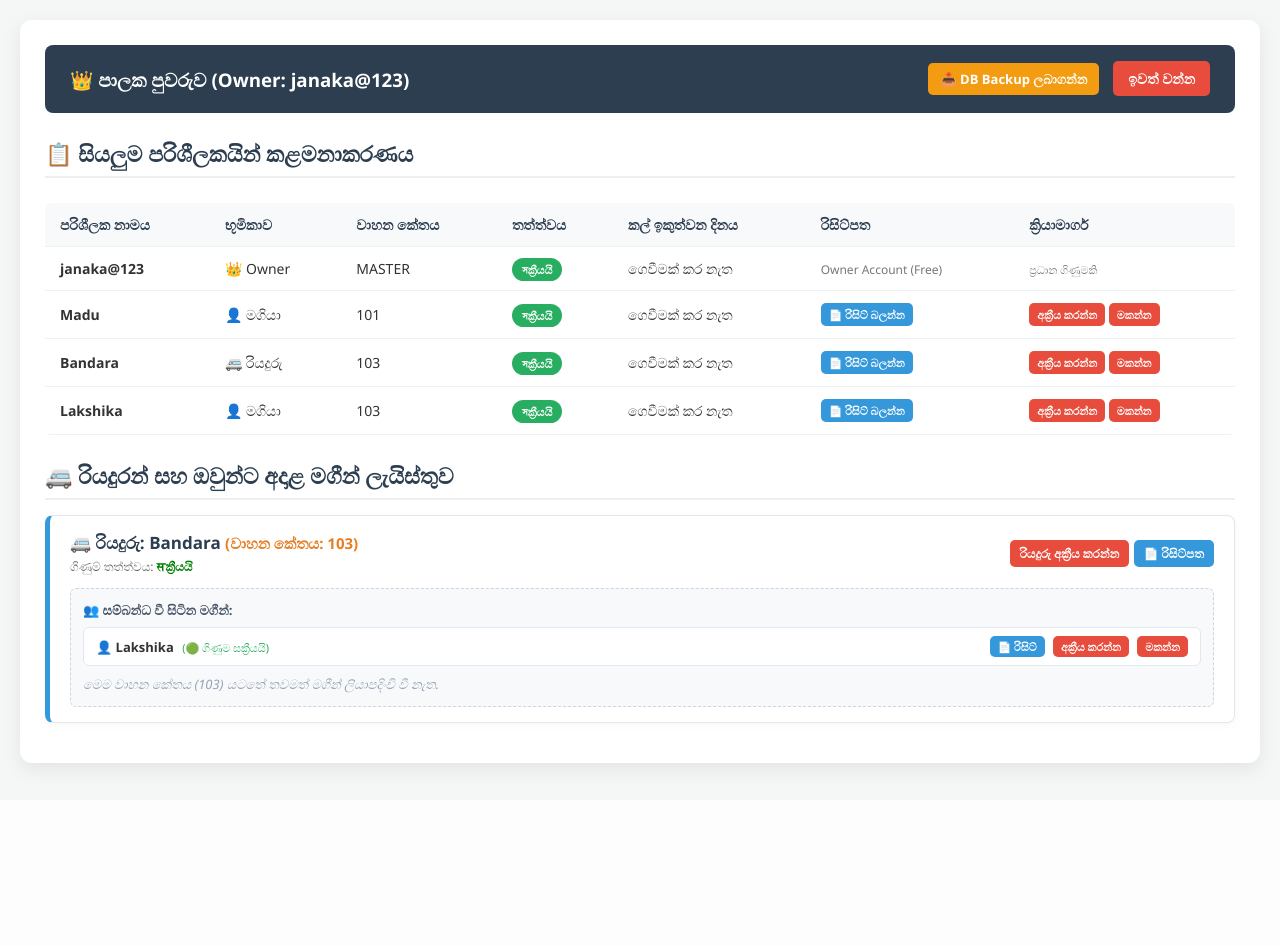
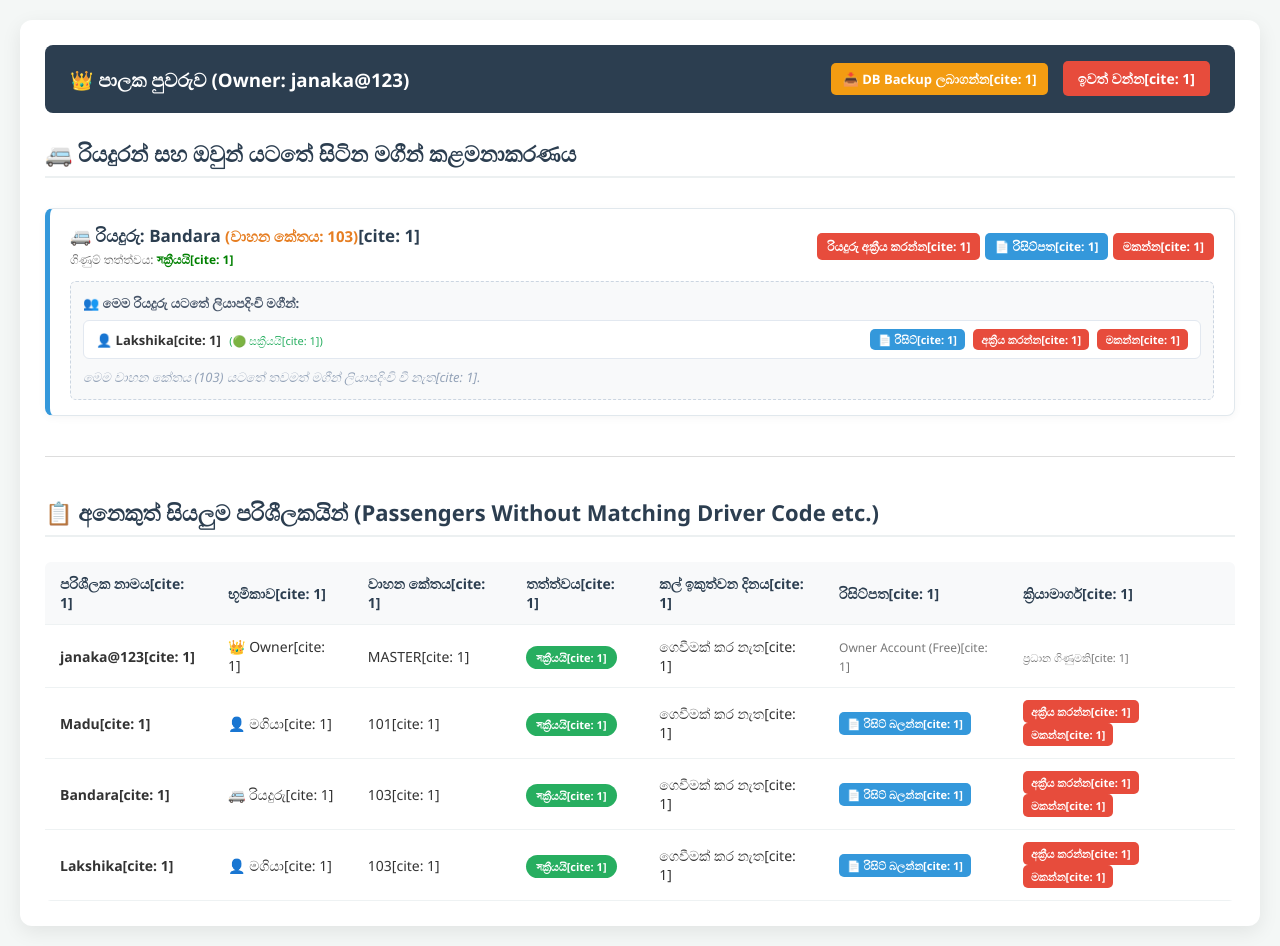
Before and after one commit to Janaka1987-hash/vehicle-tracker, a Flask app: page /owner_dashboard in a window 1280 px wide. Before the commit the page ends 777 px from the top, so only its background shows below. Run offline with Flask 3, Linux system fonts and the light colour scheme; a user stored in the database is signed in; data comes from the database, SQL or seed files in the repository.

Commit message:
Update owner_dashboard.html

```diff
--- a/templates/owner_dashboard.html
+++ b/templates/owner_dashboard.html
@@ -15,7 +15,6 @@
         .btn-danger { background: #e74c3c; color: white; }
         .btn-warning { background: #f39c12; color: white; }
         .btn-primary { background: #3498db; color: white; }
-        .btn-info { background: #1abc9c; color: white; }
 
         table { width: 100%; border-collapse: collapse; margin-top: 10px; font-size: 14px; background: white; border-radius: 6px; overflow: hidden; }
         th, td { padding: 12px 15px; border-bottom: 1px solid #eef2f3; text-align: left; }
@@ -24,13 +23,11 @@
         .badge-active { background: #27ae60; color: white; padding: 4px 10px; border-radius: 20px; font-size: 11px; font-weight: bold; }
         .badge-inactive { background: #e74c3c; color: white; padding: 4px 10px; border-radius: 20px; font-size: 11px; font-weight: bold; }
 
-        /* රියදුරු සහ මගී කාඩ් නිර්මාණය */
-        .driver-section { margin-top: 25px; }
+        .driver-section { margin-top: 30px; }
         .driver-card { background: #ffffff; border: 1px solid #e1e8ed; border-left: 5px solid #3498db; padding: 15px 20px; margin-bottom: 15px; border-radius: 8px; box-shadow: 0 2px 8px rgba(0,0,0,0.04); }
         .driver-header { display: flex; justify-content: space-between; align-items: center; flex-wrap: wrap; }
         .driver-title { font-size: 17px; font-weight: bold; color: #2c3e50; margin: 0; }
 
-        /* මගීන් පෙන්වන box එක */
         .passengers-box { margin-top: 12px; background: #f8f9fa; padding: 12px; border-radius: 6px; border: 1px dashed #cbd5e1; }
         .passenger-item { display: flex; justify-content: space-between; align-items: center; background: white; padding: 8px 12px; margin: 6px 0; border-radius: 6px; border: 1px solid #e2e8f0; font-size: 13px; }
 
@@ -42,69 +39,14 @@
         <header>
             <h3 style="margin:0; color: white;">👑 පාලක පුවරුව (Owner: {{ username }})</h3>
             <div>
-                <a href="/download_backup" class="btn btn-warning" style="margin-right: 10px;">📥 DB Backup ලබාගන්න</a>
-                <a href="/logout" class="logout">ඉවත් වන්න</a>
+                <a href="/download_backup" class="btn btn-warning" style="margin-right: 10px;">📥 DB Backup ලබාගන්න[cite: 1]</a>
+                <a href="/logout" class="logout">ඉවත් වන්න[cite: 1]</a>
             </div>
         </header>
 
-        <h2>📋 සියලුම පරිශීලකයින් කළමනාකරණය</h2>
-        <div style="overflow-x: auto;">
-            <table>
-                <thead>
-                    <tr>
-                        <th>පරිශීලක නාමය</th>
-                        <th>භූමිකාව</th>
-                        <th>වාහන කේතය</th>
-                        <th>තත්ත්වය</th>
-                        <th>කල් ඉකුත්වන දිනය</th>
-                        <th>රිසිට්පත</th>
-                        <th>ක්‍රියාමාර්ග</th>
-                    </tr>
-                </thead>
-                <tbody>
-                    {% for u in users %}
-                    <tr>
-                        <td><strong>{{ u[1] }}</strong></td>
-                        <td>
-                            {% if u[3] == 'owner' %} 👑 Owner
-                            {% elif u[3] == 'driver' %} 🚐 රියදුරු
-                            {% else %} 👤 මගියා {% endif %}
-                        </td>
-                        <td>{{ u[4] if u[4] else '-' }}</td>
-                        <td>
-                            {% if u[5] == 1 %}
-                                <span class="badge-active">সක්‍රීයයි</span>
-                            {% else %}
-                                <span class="badge-inactive">අක්‍රීයයි</span>
-                            {% endif %}
-                        </td>
-                        <td>{{ u[7] if u[7] else 'ගෙවීමක් කර නැත' }}</td>
-                        <td>
-                            {% if u[6] and u[6] != 'Owner Account (Free)' %}
-                                <a href="{{ url_for('static', filename='uploads/' + u[6]) }}" target="_blank" class="btn btn-primary" style="padding: 4px 8px; font-size: 11px;">📄 රිසිට් බලන්න</a>
-                            {% else %}
-                                <span style="color: #777; font-size: 12px;">{{ u[6] if u[6] else 'නැත' }}</span>
-                            {% endif %}
-                        </td>
-                        <td>
-                            {% if u[3] != 'owner' %}
-                                <a href="/toggle_status/{{ u[0] }}" class="btn {% if u[5] == 1 %}btn-danger{% else %}btn-success{% endif %}" style="padding: 4px 8px; font-size: 11px;">
-                                    {% if u[5] == 1 %}අක්‍රීය කරන්න{% else %}সක්‍රීය කරන්න{% endif %}
-                                </a>
-                                <a href="/delete_user/{{ u[0] }}" class="btn btn-danger" style="padding: 4px 8px; font-size: 11px;" onclick="return confirm('මෙම පරිශීලකයා මකා දැමීමට අවශ්‍ය බව විශ්වාසද?');">මකන්න</a>
-                            {% else %}
-                                <span style="color: #777; font-size: 11px;">ප්‍රධාන ගිණුමකි</span>
-                            {% endif %}
-                        </td>
-                    </tr>
-                    {% endfor %}
-                </tbody>
-            </table>
-        </div>
+        <h2>🚐 රියදුරන් සහ ඔවුන් යටතේ සිටින මගීන් කළමනාකරණය</h2>
 
         <div class="driver-section">
-            <h2>🚐 රියදුරන් සහ ඔවුන්ට අදාළ මගීන් ලැයිස්තුව</h2>
-
             {% set ns = namespace(driver_found=false) %}
             {% for u in users %}
                 {% if u[3] == 'driver' %}
@@ -112,22 +54,23 @@
                     <div class="driver-card">
                         <div class="driver-header">
                             <div>
-                                <p class="driver-title">🚐 රියදුරු: {{ u[1] }} <span style="color: #e67e22; font-size: 15px;">(වාහන කේතය: {{ u[4] }})</span></p>
-                                <span style="font-size: 12px; color: #666;">ගිණුම් තත්ත්වය: {% if u[5] == 1 %}<b style="color:green;">सක්‍රීයයි</b>{% else %}<b style="color:red;">අක්‍රීයයි</b>{% endif %}</span>
+                                <p class="driver-title">🚐 රියදුරු: {{ u[1] }} <span style="color: #e67e22; font-size: 15px;">(වාහන කේතය: {{ u[4] }})</span>[cite: 1]</p>
+                                <span style="font-size: 12px; color: #666;">ගිණුම් තත්ත්වය: {% if u[5] == 1 %}<b style="color:green;">সක්‍රීයයි[cite: 1]</b>{% else %}<b style="color:red;">අක්‍රීයයි</b>{% endif %}</span>
                             </div>
                             <div>
                                 <a href="/toggle_status/{{ u[0] }}" class="btn {% if u[5] == 1 %}btn-danger{% else %}btn-success{% endif %}" style="padding: 5px 10px; font-size: 12px;">
-                                    {% if u[5] == 1 %}රියදුරු අක්‍රීය කරන්න{% else %}රියදුරු সක්‍රීය කරන්න{% endif %}
+                                    {% if u[5] == 1 %}රියදුරු අක්‍රීය කරන්න[cite: 1]{% else %}රියදුරු সක්‍රීය කරන්න{% endif %}
                                 </a>
                                 {% if u[6] and u[6] != 'Owner Account (Free)' %}
-                                    <a href="{{ url_for('static', filename='uploads/' + u[6]) }}" target="_blank" class="btn btn-primary" style="padding: 5px 10px; font-size: 12px;">📄 රිසිට්පත</a>
+                                    <a href="{{ url_for('static', filename='uploads/' + u[6]) }}" target="_blank" class="btn btn-primary" style="padding: 5px 10px; font-size: 12px;">📄 රිසිට්පත[cite: 1]</a>
                                 {% endif %}
+                                <a href="/delete_user/{{ u[0] }}" class="btn btn-danger" style="padding: 5px 10px; font-size: 12px;" onclick="return confirm('මෙම රියදුරු මකා දැමීමට අවශ්‍ය බව විශ්වාසද?');">මකන්න[cite: 1]</a>
                             </div>
                         </div>
 
-                        <!-- මෙම රියදුරු යටතේ ඇති මගීන් ලැයිස්තුව -->
+                        <!-- මෙම රියදුරුගේ වාහන කේතයට (vehicle_code) අදාළ මගීන් පමණක් මෙහි පෙන්වීම -->
                         <div class="passengers-box">
-                            <p style="margin: 0 0 8px 0; font-size: 13px; font-weight: bold; color: #475569;">👥 සම්බන්ධ වී සිටින මගීන්:</p>
+                            <p style="margin: 0 0 8px 0; font-size: 13px; font-weight: bold; color: #475569;">👥 මෙම රියදුරු යටතේ ලියාපදිංචි මගීන්:</p>
 
                             {% set found_passengers = false %}
                             {% for p in users %}
@@ -135,28 +78,28 @@
                                     {% set found_passengers = true %}
                                     <div class="passenger-item">
                                         <div>
-                                            <strong>👤 {{ p[1] }}</strong>
+                                            <strong>👤 {{ p[1] }}[cite: 1]</strong>
                                             {% if p[5] == 1 %}
-                                                <span style="color: #27ae60; font-size: 11px; margin-left: 5px;">(🟢 ගිණුම සක්‍රීයයි)</span>
+                                                <span style="color: #27ae60; font-size: 11px; margin-left: 5px;">(🟢 සක්‍රීයයි[cite: 1])</span>
                                             {% else %}
-                                                <span style="color: #e74c3c; font-size: 11px; margin-left: 5px;">(⏳ ගිණුම අක්‍රීයයි)</span>
+                                                <span style="color: #e74c3c; font-size: 11px; margin-left: 5px;">(⏳ අක්‍රීයයි)</span>
                                             {% endif %}
                                         </div>
                                         <div>
                                             {% if p[6] and p[6] != 'Owner Account (Free)' %}
-                                                <a href="{{ url_for('static', filename='uploads/' + p[6]) }}" target="_blank" class="btn btn-primary" style="padding: 3px 8px; font-size: 11px; margin-right: 5px;">📄 රිසිට්</a>
+                                                <a href="{{ url_for('static', filename='uploads/' + p[6]) }}" target="_blank" class="btn btn-primary" style="padding: 3px 8px; font-size: 11px; margin-right: 5px;">📄 රිසිට්[cite: 1]</a>
                                             {% endif %}
                                             <a href="/toggle_status/{{ p[0] }}" class="btn {% if p[5] == 1 %}btn-danger{% else %}btn-success{% endif %}" style="padding: 3px 8px; font-size: 11px; margin-right: 5px;">
-                                                {% if p[5] == 1 %}අක්‍රීය කරන්න{% else %}సක්‍රීය කරන්න{% endif %}
+                                                {% if p[5] == 1 %}අක්‍රීය කරන්න[cite: 1]{% else %}సක්‍රීය කරන්න{% endif %}
                                             </a>
-                                            <a href="/delete_user/{{ p[0] }}" class="btn btn-danger" style="padding: 3px 8px; font-size: 11px;" onclick="return confirm('මෙම මගියා ඉවත් කිරීමට අවශ්‍ය බව විශ්වාසද?');">මකන්න</a>
+                                            <a href="/delete_user/{{ p[0] }}" class="btn btn-danger" style="padding: 3px 8px; font-size: 11px;" onclick="return confirm('මෙම මගියා ඉවත් කිරීමට අවශ්‍ය බව විශ්වාසද?');">මකන්න[cite: 1]</a>
                                         </div>
                                     </div>
                                 {% endif %}
                             {% endfor %}
 
                             {% if not found_passengers %}
-                                <span style="color: #94a3b8; font-size: 13px; font-style: italic;">මෙම වාහන කේතය ({{ u[4] }}) යටතේ තවමත් මගීන් ලියාපදිංචි වී නැත.</span>
+                                <span style="color: #94a3b8; font-size: 13px; font-style: italic;">මෙම වාහන කේතය ({{ u[4] }}) යටතේ තවමත් මගීන් ලියාපදිංචි වී නැත[cite: 1].</span>
                             {% endif %}
                         </div>
                     </div>
@@ -167,6 +110,64 @@
                 <p style="color: #777;">පද්ධතියේ රියදුරන් තවමත් ලියාපදිංචි වී නැත.</p>
             {% endif %}
         </div>
+
+        <hr style="margin: 40px 0; border: 0; border-top: 1px solid #ddd;">
+
+        <!-- සියලුම පරිශීලකයින්ගේ සාමාන්‍ය ලැයිස්තුව (සුළු පාලනය සඳහා) -->
+        <h2>📋 අනෙකුත් සියලුම පරිශීලකයින් (Passengers Without Matching Driver Code etc.)</h2>
+        <div style="overflow-x: auto;">
+            <table>
+                <thead>
+                    <tr>
+                        <th>පරිශීලක නාමය[cite: 1]</th>
+                        <th>භූමිකාව[cite: 1]</th>
+                        <th>වාහන කේතය[cite: 1]</th>
+                        <th>තත්ත්වය[cite: 1]</th>
+                        <th>කල් ඉකුත්වන දිනය[cite: 1]</th>
+                        <th>රිසිට්පත[cite: 1]</th>
+                        <th>ක්‍රියාමාර්ග[cite: 1]</th>
+                    </tr>
+                </thead>
+                <tbody>
+                    {% for u in users %}
+                    <tr>
+                        <td><strong>{{ u[1] }}[cite: 1]</strong></td>
+                        <td>
+                            {% if u[3] == 'owner' %} 👑 Owner[cite: 1]
+                            {% elif u[3] == 'driver' %} 🚐 රියදුරු[cite: 1]
+                            {% else %} 👤 මගියා[cite: 1] {% endif %}
+                        </td>
+                        <td>{{ u[4] if u[4] else '-' }}[cite: 1]</td>
+                        <td>
+                            {% if u[5] == 1 %}
+                                <span class="badge-active">সක්‍රීයයි[cite: 1]</span>
+                            {% else %}
+                                <span class="badge-inactive">අක්‍රීයයි[cite: 1]</span>
+                            {% endif %}
+                        </td>
+                        <td>{{ u[7] if u[7] else 'ගෙවීමක් කර නැත' }}[cite: 1]</td>
+                        <td>
+                            {% if u[6] and u[6] != 'Owner Account (Free)' %}
+                                <a href="{{ url_for('static', filename='uploads/' + u[6]) }}" target="_blank" class="btn btn-primary" style="padding: 4px 8px; font-size: 11px;">📄 රිසිට් බලන්න[cite: 1]</a>
+                            {% else %}
+                                <span style="color: #777; font-size: 12px;">{{ u[6] if u[6] else 'නැත' }}[cite: 1]</span>
+                            {% endif %}
+                        </td>
+                        <td>
+                            {% if u[3] != 'owner' %}
+                                <a href="/toggle_status/{{ u[0] }}" class="btn {% if u[5] == 1 %}btn-danger{% else %}btn-success{% endif %}" style="padding: 4px 8px; font-size: 11px;">
+                                    {% if u[5] == 1 %}අක්‍රීය කරන්න[cite: 1]{% else %}సක්‍රීය කරන්න{% endif %}
+                                </a>
+                                <a href="/delete_user/{{ u[0] }}" class="btn btn-danger" style="padding: 4px 8px; font-size: 11px;" onclick="return confirm('මෙම පරිශීලකයා මකා දැමීමට අවශ්‍ය බව විශ්වාසද?');">මකන්න[cite: 1]</a>
+                            {% else %}
+                                <span style="color: #777; font-size: 11px;">ප්‍රධාන ගිණුමකි[cite: 1]</span>
+                            {% endif %}
+                        </td>
+                    </tr>
+                    {% endfor %}
+                </tbody>
+            </table>
+        </div>
     </div>
 </body>
 </html>
```
